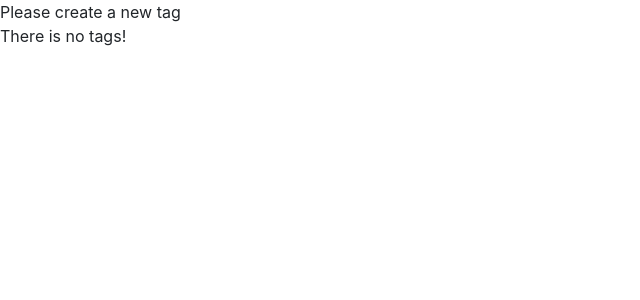
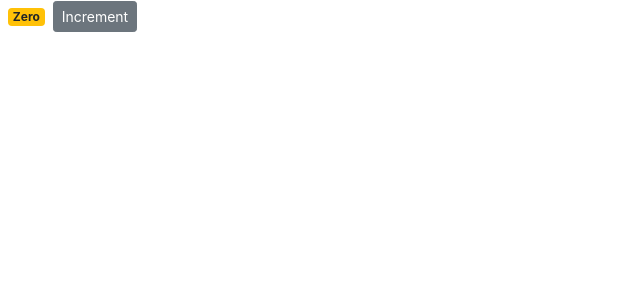
Before and after one commit to ShahinAlKabirMitul/TryToLearnReact, a React (Create React App) app in the folder MCODE/CounterApp/counter-app/: page / in a window 1280 px wide. Shown: the top 300 px of the page, without its empty margins (0-640 px from the left). Built offline with nearby package versions, Linux system fonts and the light colour scheme.

Commit message:
Passing Event Arguments

```diff
--- a/MCODE/CounterApp/counter-app/src/components/counter.jsx
+++ b/MCODE/CounterApp/counter-app/src/components/counter.jsx
@@ -2,19 +2,42 @@ import React, { Component } from 'react';
 class Counter extends Component {
   state = {
     count: 0,
-    tags: [],
+  };
+  // constructor() {
+  //   super();
+  //   this.handleIncrement = this.handleIncrement.bind(this);
+  // }
+  handleIncrement = product => {
+    console.log(product);
+    this.setState({
+      count: this.state.count + 1,
+    });
   };
 
-  renderTags() {
+  render() {
+    return (
+      <div>
+        <span className={this.getBadgeClasses()}>{this.formatCount()}</span>
+        <button
+          onClick={() => this.handleIncrement({ id: 5 })}
+          className="btn btn-secondary btn-sm"
+        >
+          Increment
+        </button>
+      </div>
+    );
+  }
 
-    if (this.state.tags.length === 0) return <p>There is no tags!</p>;
-    return <ul>{this.state.tags.map(tag => <li key={tag}>{tag}</li>)}</ul>;
+  getBadgeClasses() {
+    let classes = 'badge m-2 badge-';
+    classes += this.state.count === 0 ? 'warning' : 'primary';
+    return classes;
   }
-  render() {
-    return <div>
-    {this.state.tags.length === 0 && 'Please create a new tag'}
-    {this.renderTags()}
-    </div>;
+
+  formatCount() {
+    const { count } = this.state;
+    console.log(count);
+    return count === 0 ? 'Zero' : count;
   }
 }
 
```
